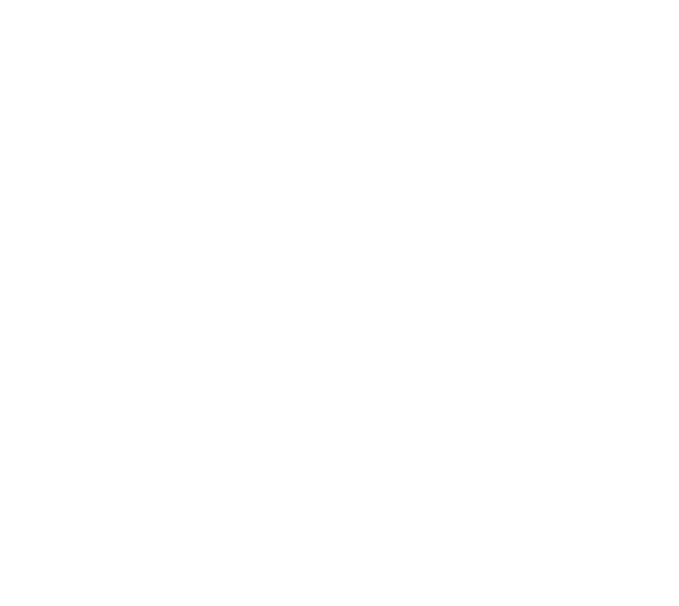
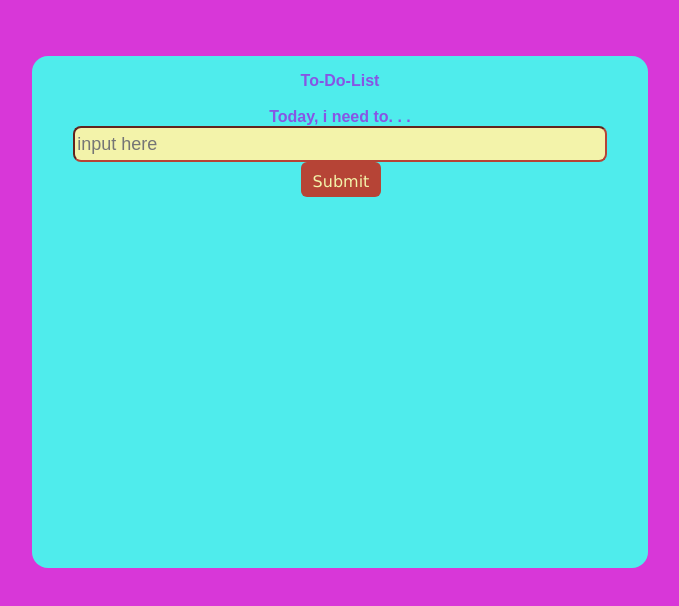
Before and after one commit to Psianturi/challenge-08-Psianturi, a website: page index.html in a window 1280 px wide. Shown: the whole page, without its empty margins (300-979 px from the left). Drawn offline with Linux system fonts and the light colour scheme.

Commit message:
Updated codes

```diff
--- a/index.html
+++ b/index.html
@@ -5,37 +5,57 @@
     <meta http-equiv="X-UA-Compatible" content="IE=edge" />
     <meta name="viewport" content="width=device-width, initial-scale=1.0" />
     <title>Challenge - DOM</title>
+    <link rel="stylesheet" href="/style.css" />
   </head>
   <body>
     <div id="app">
       <!-- TODO: Buatlah sebuah header dengan id todo-title -->
       <!-- TODO: Buatlah sebuah subtitle dengan id todo-subtitle -->
-
+      <div id="todo-title">To-Do-List</div> <br>
+      <span id="todo-subtitle"> Today, i need to. . .
+      </span>
       <!-- Section: input -->
       <!-- TODO: Buatlah sebuah input bertipe text dengan id todo-input -->
       <!-- TODO: Buatlah sebuah button dengan id todo-submit -->
-
+      <section>
+        <input type="text" id="todo-input" placeholder="input here"/>
+        <button id="todo-submit">Submit</button>
+      </section>
       <!-- Section output -->
       <!-- TODO: Buatlah sebuah <ul> dengan id todo-output -->
+      <ul id="todo-output"></ul>
     </div>
 
     <!-- ! Untuk tantangan ini, script jangan diubah ke external js yah ! -->
     <script>
       // TODO: Deklarasi variable sesuai dengan kebutuhan di sini
-      let button;
-      let input;
-      let output;
+      let button = document.getElementById("todo-submit");
+      let input = document.getElementById("todo-input");
+      let output = document.getElementById("todo-output");
+
 
       // TODO: Buatlah sebuah fungsi dengan nama fnClickHandler
       // Fungsi yang digunakan untuk menambahkan tulisan
       // Jangan ubah cara deklarasi fungsinya, cukup isi saja
-      function fnClickHandler(toDoItem) {}
+
+      function fnClickHandler(toDoItem) {
+        const bttnSubmit = toDoItem.key;
+        if (bttnSubmit === "Enter" || toDoItem.type === "click") {
+          let list = document.createElement("li");
+          list.innerHTML = input.value;
+          output.appendChild(list);
+          input.value = "";
+          console.log(output);
+        }
+
+      }
 
       // TODO: register event onclick / addEventListener untuk button
       // akan menjalankan fungsi fnClickHandler
-
+      button.addEventListener("click", fnClickHandler);
       // TODO: register event onkeypress / addEventListener untuk input
       // sehingga saat di input ditekan enter akan menjalankan fungsi fnClickHandler juga
+      input.addEventListener("keypress", fnClickHandler);
     </script>
   </body>
 </html>
--- /dev/null
+++ b/style.css
@@ -0,0 +1,53 @@
+
+body {
+    background: #d837d8;
+    color: #8755e4;
+    font-weight: 700;
+    padding: 3rem;
+    font-family: sans-serif;
+}
+
+#app {
+    /* display: flex; */
+    background-color: rgb(79, 236, 236);
+    margin: auto;
+    width: 50%;
+    align-items: center;
+    text-align: center;
+    height: auto;
+    min-height: 30rem;
+    border-radius: 1rem;
+    padding: 1rem;
+    flex-direction: column;
+}
+
+input{
+    height: 30px;
+    width: 90%;
+    border-radius: 8px;
+    background-color: #f3f3aa;
+    outline: none;
+    border-color: #b64436;
+    color: #b64436;
+    font-size: 18px;
+}
+
+#todo-submit {
+    height: 2.2rem;
+    font-family: verdana;
+    font-size: 1rem;
+    padding: 10px 12px ;
+    background-color: #b64436;
+    color: #f3f3aa;
+    border-radius: 6px;
+    cursor: pointer;
+    margin-left: 2px;
+    text-transform: capitalize;
+    outline: none;
+    border: none;
+}
+
+#todo-output {
+    text-align: left;
+    margin-left: 2rem;
+}
```
